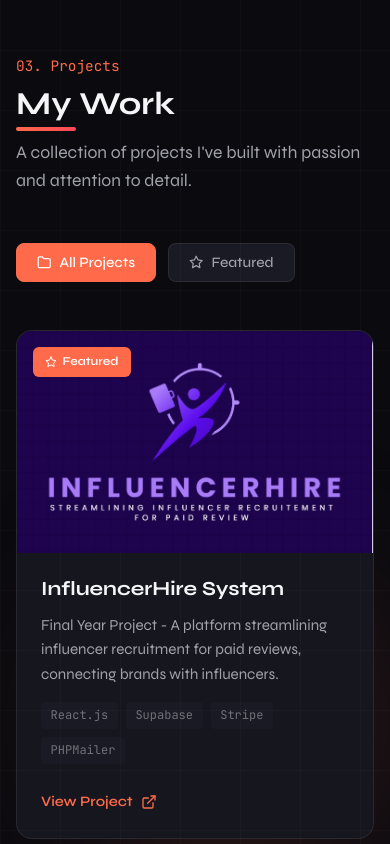
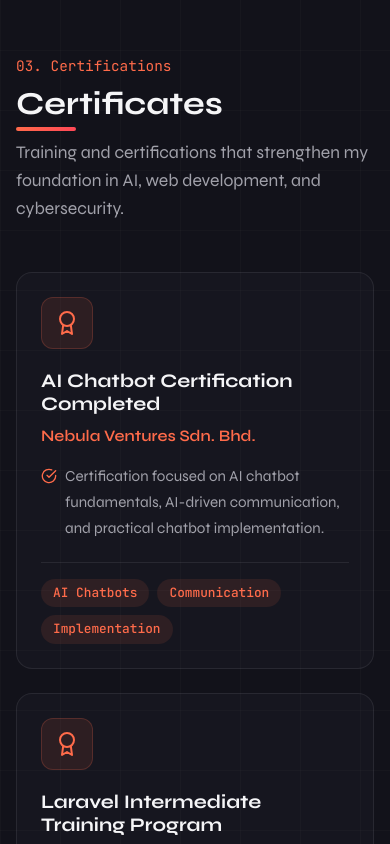
Before and after one commit to faiqfitree02/portfolio, a React (Create React App) app: page / in a window 390 px wide. Shown: the part 3720-4564 px from the top of the page. Built offline with nearby package versions, Linux system fonts and the light colour scheme; no server answers; the database is empty; the HTML template or start-up script is replaced by a standard one.

Commit message:
Add certifications section

```diff
--- a/src/App.jsx
+++ b/src/App.jsx
@@ -1,6 +1,7 @@
 import { motion } from 'framer-motion';
 import React, { useEffect, useState } from 'react';
 import Footer from './components/Footer';
+import Certifications from './components/Certifications';
 import Hero from './components/Hero';
 import Links from './components/Links';
 import Navbar from './components/Navbar';
@@ -192,6 +193,7 @@ function App() {
       <main>
         <Hero profile={profile} />
         <Resume resume={resume} />
+        <Certifications />
         <Projects projects={projects} />
         <Links links={links} />
       </main>
--- /dev/null
+++ b/src/components/Certifications.css
@@ -0,0 +1,78 @@
+.certifications-section {
+  background: var(--bg-secondary);
+  position: relative;
+}
+
+.certifications-glow {
+  top: 25%;
+  right: -10%;
+}
+
+.certifications-grid {
+  display: grid;
+  grid-template-columns: repeat(auto-fit, minmax(280px, 1fr));
+  gap: 1.5rem;
+}
+
+.certification-card {
+  display: flex;
+  flex-direction: column;
+  gap: 1.25rem;
+  min-height: 100%;
+}
+
+.certification-icon {
+  display: flex;
+  align-items: center;
+  justify-content: center;
+  width: 52px;
+  height: 52px;
+  color: var(--accent);
+  background: rgba(255, 107, 74, 0.1);
+  border: 1px solid rgba(255, 107, 74, 0.2);
+  border-radius: 12px;
+}
+
+.certification-content {
+  flex: 1;
+}
+
+.certification-title {
+  font-size: 1.2rem;
+  margin-bottom: 0.5rem;
+}
+
+.certification-issuer {
+  color: var(--accent);
+  font-weight: 600;
+  margin-bottom: 1rem;
+}
+
+.certification-description {
+  display: flex;
+  align-items: flex-start;
+  gap: 0.5rem;
+  color: var(--text-secondary);
+  font-size: 0.95rem;
+  line-height: 1.7;
+}
+
+.certification-description svg {
+  color: var(--accent);
+  flex-shrink: 0;
+  margin-top: 0.25rem;
+}
+
+.certification-tags {
+  display: flex;
+  flex-wrap: wrap;
+  gap: 0.5rem;
+  padding-top: 1rem;
+  border-top: 1px solid var(--border);
+}
+
+@media (max-width: 768px) {
+  .certifications-grid {
+    grid-template-columns: 1fr;
+  }
+}
--- /dev/null
+++ b/src/components/Certifications.jsx
@@ -0,0 +1,110 @@
+import React from 'react';
+import { motion } from 'framer-motion';
+import { FiAward, FiCheckCircle } from 'react-icons/fi';
+import './Certifications.css';
+
+const certifications = [
+  {
+    id: 1,
+    title: 'AI Chatbot Certification Completed',
+    issuer: 'Nebula Ventures Sdn. Bhd.',
+    description:
+      'Certification focused on AI chatbot fundamentals, AI-driven communication, and practical chatbot implementation.',
+    focus: ['AI Chatbots', 'Communication', 'Implementation']
+  },
+  {
+    id: 2,
+    title: 'Laravel Intermediate Training Program',
+    issuer: 'KOKUIS BHD / TARSOFT SDN BHD',
+    description:
+      'Completed intermediate Laravel training focused on modern web application development.',
+    focus: ['Laravel', 'Web Development', 'Backend']
+  },
+  {
+    id: 3,
+    title: 'BlackBerry Security Awareness Training',
+    issuer: 'MCMC & BlackBerry Cybersecurity Center of Excellence | Online',
+    description:
+      'Completed online cybersecurity awareness training covering security fundamentals and user awareness.',
+    focus: ['Cybersecurity', 'Security Awareness', 'Online Training']
+  }
+];
+
+const Certifications = () => {
+  const containerVariants = {
+    hidden: { opacity: 0 },
+    visible: {
+      opacity: 1,
+      transition: { staggerChildren: 0.12 }
+    }
+  };
+
+  const cardVariants = {
+    hidden: { opacity: 0, y: 30 },
+    visible: {
+      opacity: 1,
+      y: 0,
+      transition: { duration: 0.5 }
+    }
+  };
+
+  return (
+    <section id="certifications" className="section certifications-section">
+      <div className="grid-pattern"></div>
+      <div className="bg-glow certifications-glow"></div>
+
+      <div className="container">
+        <motion.div
+          initial={{ opacity: 0, y: 30 }}
+          whileInView={{ opacity: 1, y: 0 }}
+          viewport={{ once: true }}
+          transition={{ duration: 0.6 }}
+        >
+          <span className="section-label mono">03. Certifications</span>
+          <h2 className="section-title">Certificates</h2>
+          <p className="section-subtitle">
+            Training and certifications that strengthen my foundation in AI, web development, and cybersecurity.
+          </p>
+        </motion.div>
+
+        <motion.div
+          className="certifications-grid"
+          variants={containerVariants}
+          initial="hidden"
+          whileInView="visible"
+          viewport={{ once: true }}
+        >
+          {certifications.map((certification) => (
+            <motion.article
+              key={certification.id}
+              className="certification-card card"
+              variants={cardVariants}
+              whileHover={{ y: -8 }}
+            >
+              <div className="certification-icon">
+                <FiAward size={24} />
+              </div>
+
+              <div className="certification-content">
+                <h3 className="certification-title">{certification.title}</h3>
+                <p className="certification-issuer">{certification.issuer}</p>
+                <p className="certification-description">
+                  <FiCheckCircle size={16} />
+                  {certification.description}
+                </p>
+              </div>
+
+              <div className="certification-tags">
+                {certification.focus.map((item) => (
+                  <span key={item} className="tag">{item}</span>
+                ))}
+              </div>
+            </motion.article>
+          ))}
+        </motion.div>
+      </div>
+    </section>
+  );
+};
+
+export default Certifications;
--- a/src/components/Links.jsx
+++ b/src/components/Links.jsx
@@ -63,7 +63,7 @@ const Links = ({ links }) => {
           transition={{ duration: 0.6 }}
           className="links-header"
         >
-          <span className="section-label mono">04. Connect</span>
+          <span className="section-label mono">05. Connect</span>
           <h2 className="section-title">Let's Connect</h2>
           <p className="section-subtitle">
             Find me on these platforms or reach out directly. I'm always open to discussing new opportunities, creative ideas, or just having a chat.
--- a/src/components/Navbar.jsx
+++ b/src/components/Navbar.jsx
@@ -18,6 +18,7 @@ const Navbar = () => {
   const navLinks = [
     { name: 'Home', href: '#home' },
     { name: 'Resume', href: '#resume' },
+    { name: 'Certifications', href: '#certifications' },
     { name: 'Projects', href: '#projects' },
     { name: 'Links', href: '#links' },
   ];
--- a/src/components/Projects.jsx
+++ b/src/components/Projects.jsx
@@ -39,7 +39,7 @@ const Projects = ({ projects }) => {
           viewport={{ once: true }}
           transition={{ duration: 0.6 }}
         >
-          <span className="section-label mono">03. Projects</span>
+          <span className="section-label mono">04. Projects</span>
           <h2 className="section-title">My Work</h2>
           <p className="section-subtitle">
             A collection of projects I've built with passion and attention to detail.
```
